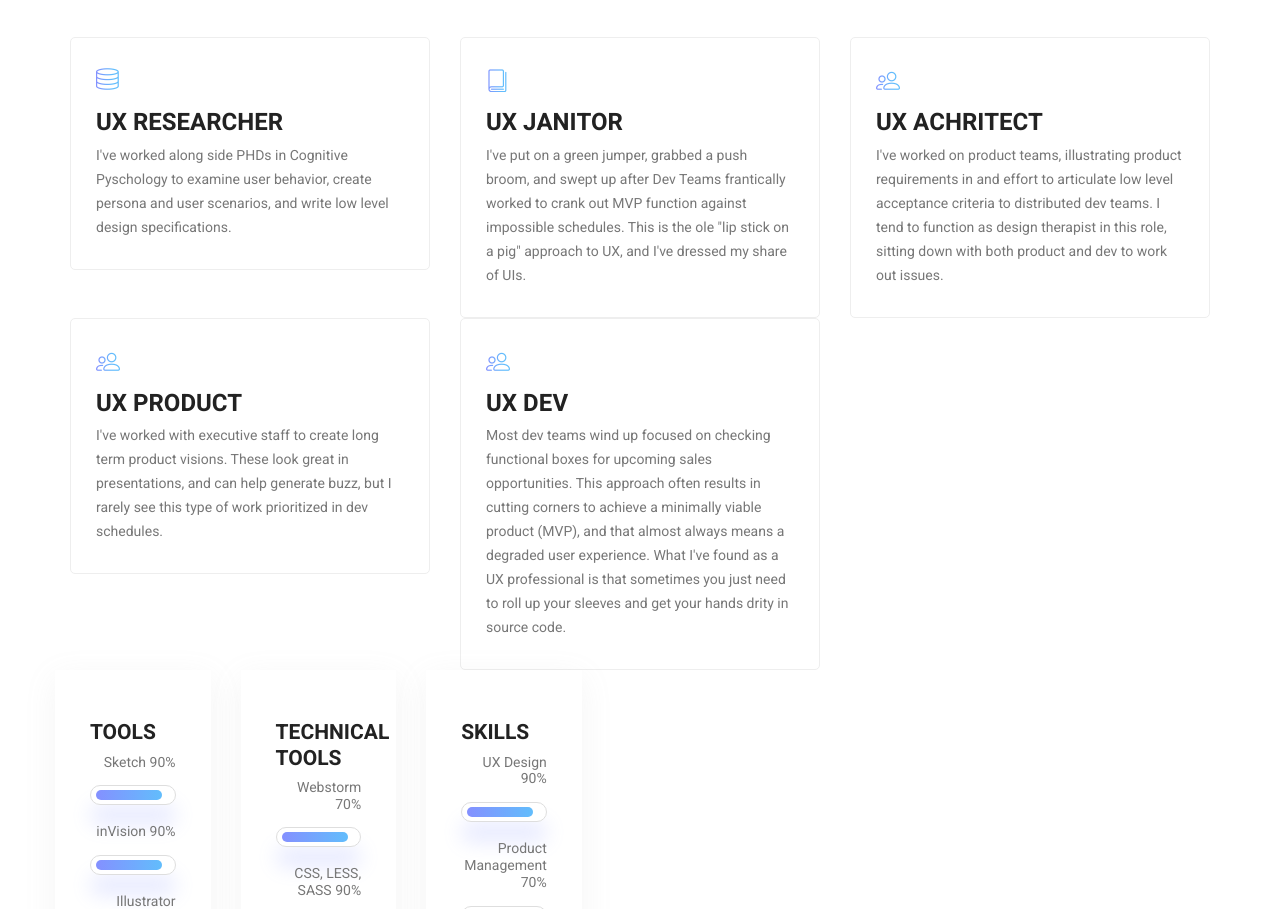
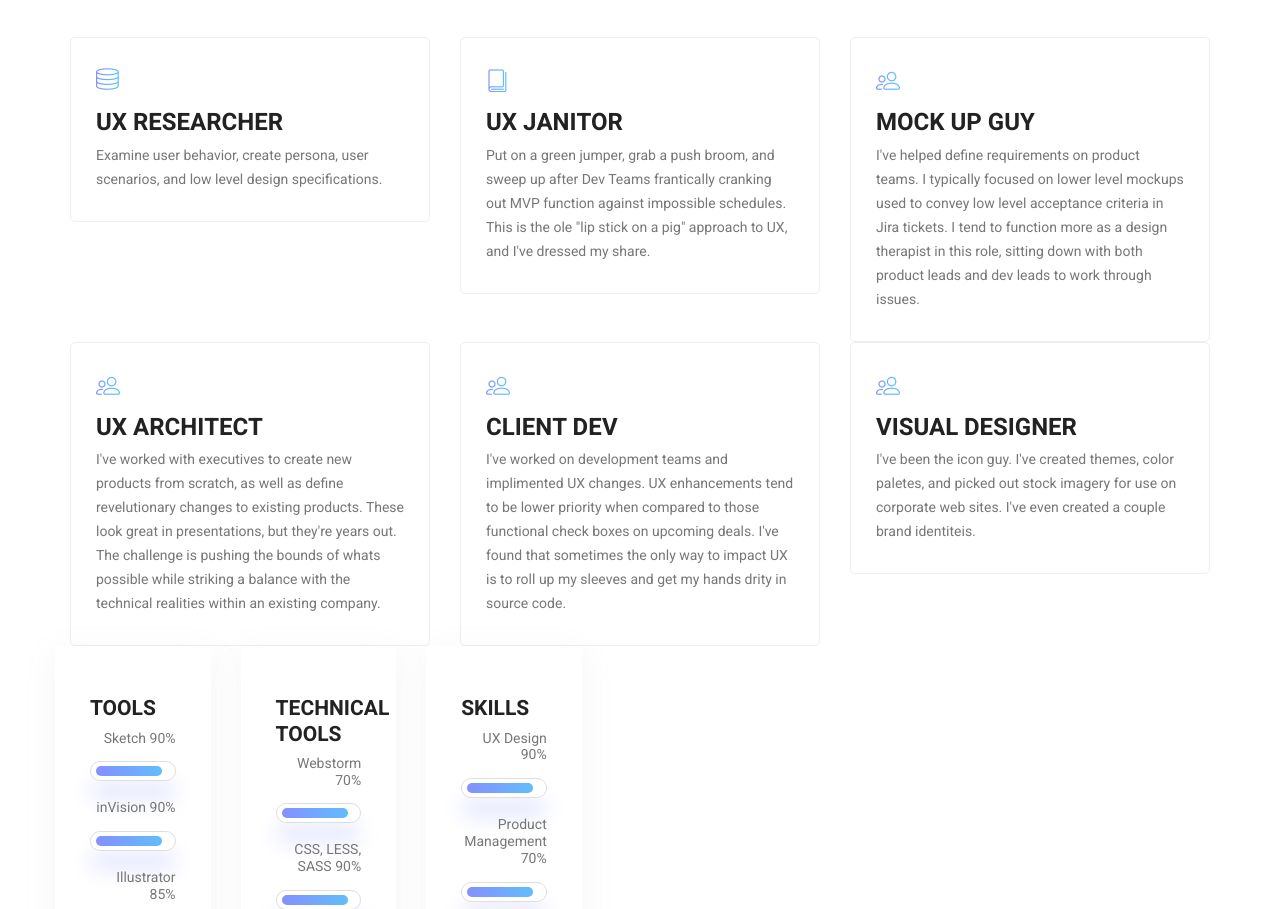
Before and after one commit to brianbrandenburg/brianbrandenburg.github.io, a plain HTML site: page index.html in a window 1280 px wide. Shown: the part 1022-1931 px from the top of the page. Drawn offline with Linux system fonts and the light colour scheme; some packages are replaced by stand-ins of ours.

Commit message:
Adjusted Myself Layout

```diff
--- a/index.html
+++ b/index.html
@@ -102,35 +102,44 @@
         							<div class="wel_item">
         								<i class="lnr lnr-database"></i>
         								<h4>UX Researcher</h4>
-        								<p>I've worked along side PHDs in Cognitive Pyschology to examine user behavior, create persona and user scenarios, and write low level design specifications.</p>
+        								<p>Examine user behavior, create persona, user scenarios, and low level design specifications.</p>
         							</div>
         						</div>
         						<div class="col-md-4">
         							<div class="wel_item">
         								<i class="lnr lnr-book"></i>
         								<h4>UX Janitor</h4>
-        								<p>I've put on a green jumper, grabbed a push broom, and swept up after Dev Teams frantically worked to crank out MVP function against impossible schedules.  This is the ole "lip stick on a pig" approach to UX, and I've dressed my share of UIs.</p>
+        								<p>Put on a green jumper, grab a push broom, and sweep up after Dev Teams frantically cranking out MVP function against impossible schedules.  This is the ole "lip stick on a pig" approach to UX, and I've dressed my share.</p>
         							</div>
         						</div>
         						<div class="col-md-4">
         							<div class="wel_item">
         								<i class="lnr lnr-users"></i>
-        								<h4>UX Achritect</h4>
-        								<p>I've worked on product teams, illustrating product requirements in and effort to articulate low level acceptance criteria to distributed dev teams.  I tend to function as design therapist in this role, sitting down with both product and dev to work out issues.</p>
+        								<h4>Mock Up Guy</h4>
+        								<p>I've helped define requirements on product teams.  I typically focused on lower level mockups used to convey low level acceptance criteria in Jira tickets.  I tend to function more as a design therapist in this role, sitting down with both product leads and dev leads to work through issues.</p>
+        							</div>
+        						</div>
+                            </div>
+                            <div class="row">
+                                <div class="col-md-4">
+        							<div class="wel_item">
+        								<i class="lnr lnr-users"></i>
+        								<h4>UX Architect</h4>
+        								<p>I've worked with executives to create new products from scratch, as well as define revelutionary changes to existing products.  These look great in presentations, but they're years out.  The challenge is pushing the bounds of whats possible while striking a balance with the technical realities within an existing company.</p>
         							</div>
         						</div>
                                 <div class="col-md-4">
         							<div class="wel_item">
         								<i class="lnr lnr-users"></i>
-        								<h4>UX Product</h4>
-        								<p>I've worked with executive staff to create long term product visions.  These look great in presentations, and can help generate buzz, but I rarely see this type of work prioritized in dev schedules.</p>
+        								<h4>Client Dev</h4>
+        								<p>I've worked on development teams and implimented UX changes.  UX enhancements tend to be lower priority when compared to those functional check boxes on upcoming deals.  I've found that sometimes the only way to impact UX is to roll up my sleeves and get my hands drity in source code.</p>
         							</div>
         						</div>
                                 <div class="col-md-4">
         							<div class="wel_item">
         								<i class="lnr lnr-users"></i>
-        								<h4>UX Dev</h4>
-        								<p>Most dev teams wind up focused on checking functional boxes for upcoming sales opportunities.  This approach often results in cutting corners to achieve a minimally viable product (MVP), and that almost always means a degraded user experience.  What I've found as a UX professional is that sometimes you just need to roll up your sleeves and get your hands drity in source code.</p>
+        								<h4>Visual Designer</h4>
+        								<p>I've been the icon guy.  I've created themes, color paletes, and picked out stock imagery for use on corporate web sites.  I've even created a couple brand identiteis.</p>
         							</div>
         						</div>
         					</div>
```
